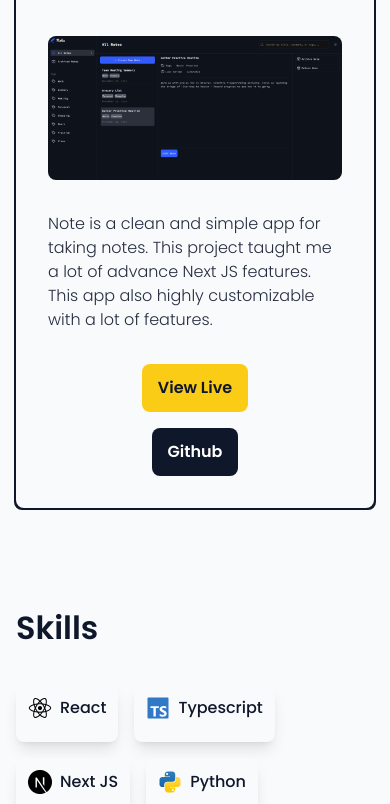
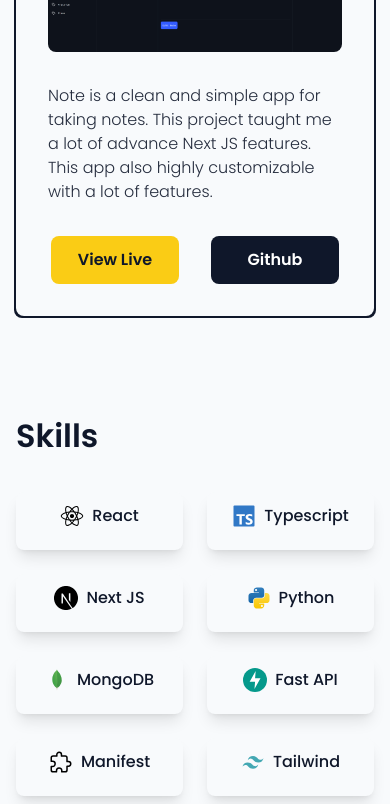
Before and after one commit to kaya70875/personal, a Next.js app: page / in a window 390 px wide. Shown: the part 2659-3463 px from the top of the page. Built offline with nearby package versions, Linux system fonts and the light colour scheme.

Commit message:
adjust skillButton and Button layouts

```diff
--- a/src/app/page.tsx
+++ b/src/app/page.tsx
@@ -62,8 +62,8 @@
         <Typewriter text="Full-Stack Developer | React | Next.js | FastAPI" />
         <h3 className="max-w-3xl 2xl:max-w-4xl">I turn ideas into code and write about my journey as a developer. Let’s build something cool!</h3>
         <div className="flex items-center gap-16 justify-center w-full">
-          <Button>View My Work</Button>
-          <Button variant="secondary">See My Blog</Button>
+          <Button className="w-48">View My Work</Button>
+          <Button className="w-48" variant="secondary">See My Blog</Button>
         </div>
 
         <Socials className="w-full mt-4" />
@@ -86,7 +86,7 @@
 
       <section className="skills flex flex-col gap-8">
         <header className="section-header">Skills</header>
-        <div className="skill-buttons flex flex-wrap md:grid md:grid-cols-4 gap-4">
+        <div className="skill-buttons grid grid-cols-2 md:grid-cols-3 lg:grid-cols-4 gap-6">
           {SKILLS.map((skill, index) => (
             <SkillButton name={skill.name} icon={skill.icon} key={index} />
           ))}
--- a/src/components/ProjectCard.tsx
+++ b/src/components/ProjectCard.tsx
@@ -22,18 +22,21 @@
 }
 
 export default function ProjectCard({ name, image, desc, link }: ProjectCardProps) {
+
+    const projectButtonStyles = "min-w-32"
+
     return (
         <div className="flex flex-col justify-between items-center gap-8">
             <header className='font-bold text-2xl text-text uppercase'>{name}</header>
             <Image className='rounded-lg' src={image.src} width={image.width ?? 500} height={image.height ?? 500} alt='project' />
             <p className='text-text opacity-90 font-light'>{desc}</p>
 
-            <div className="flex items-center gap-4 sm:gap-8 lg:gap-12 lg:md-8 justify-center w-full flex-col sm:flex-row md:flex-col lg:flex-row">
+            <div className="flex items-center justify-center gap-8 lg:gap-12 lg:md-8 w-full sm:flex-row">
                 <Link href={link.live} target='__blank'>
-                    <Button>View Live</Button>
+                    <Button className={projectButtonStyles}>View Live</Button>
                 </Link>
                 <Link href={link.github} target='__blank'>
-                    <Button variant="secondary">Github</Button>
+                    <Button className={projectButtonStyles} variant="secondary">Github</Button>
                 </Link>
             </div>
         </div>
```
